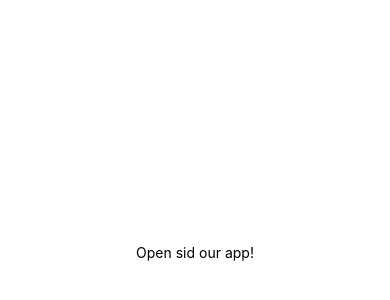
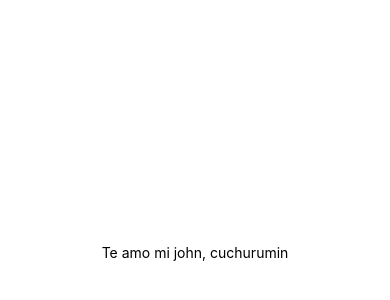
Before and after one commit to SiAn20/Learn-ReactNative, a React Native app: screen / in a window 390 px wide. Shown: the part 170-470 px from the top of the page. Built offline with nearby package versions, Linux system fonts and the light colour scheme.

Commit message:
feat: Add DOCUMENTATION.md
to record new official documentation learned and used in this course

```diff
--- a/App.js
+++ b/App.js
@@ -4,8 +4,9 @@ import { StyleSheet, Text, View } from 'react-native';
 export default function App() {
   return (
     <View style={styles.container}>
-      <Text>Open sid our app!</Text>
-      <StatusBar style="auto" />
+      <StatusBar style="ligth" />
+      <Text>Te amo mi john, cuchurumin</Text>
+
     </View>
   );
 }
```
Also changed, not shown: 1 other file (tests, documents, lock files or other folders).
